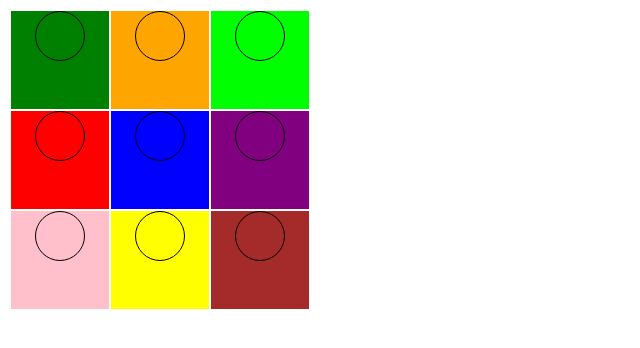
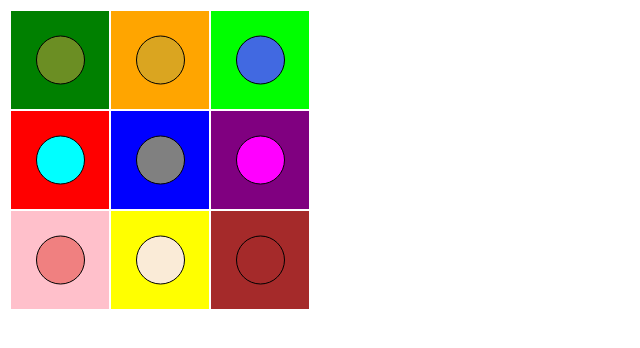
Before and after one commit to janekbordo/homework, a plain HTML site: page 1-pozycjonowanie-i-kolory-w-css/index.html in a window 1280 px wide. Shown: the whole page, without its empty margins (0-640 px from the left). Drawn offline with Linux system fonts and the light colour scheme.

Commit message:
fixed problems with circles in tthe middle

```diff
--- a/1-pozycjonowanie-i-kolory-w-css/css/style.css
+++ b/1-pozycjonowanie-i-kolory-w-css/css/style.css
@@ -8,6 +8,7 @@ body{
 
 .container{
     border: 2px solid #ffffff;
+    position: relative;
 }
 
 .square{
@@ -33,16 +34,19 @@ body{
 }
 
 .circle{
+
     border:0.5px solid #000000;
-    width:50px;
-    height: 50px;
+    width:50%;
+    height: 50%;
     border-radius: 50%;
     margin-left: auto;
     margin-right: auto;
+    margin-top:50%;
+    transform: translateY(-50%);
 
 }
 
-
+/*SQUARES*/
 #s1{
     background-color: green;
 }
@@ -78,3 +82,40 @@ body{
 #s9{
     background-color: brown;
 }
+
+/*CIRCLES*/
+#c1{
+    background-color: tomato;
+}
+
+#c2{
+    background-color: cyan;
+}
+
+#c3{
+    background-color: lightcoral;
+}
+
+#c4{
+    background-color: goldenrod;
+}
+
+#c5{
+    background-color: grey;
+}
+
+#c6{
+    background-color: antiquewhite;
+}
+
+#c7{
+    background-color: royalblue;
+}
+
+#c8{
+    background-color: magenta;
+}
+
+#c1{
+    background-color: olivedrab;
+}
```
